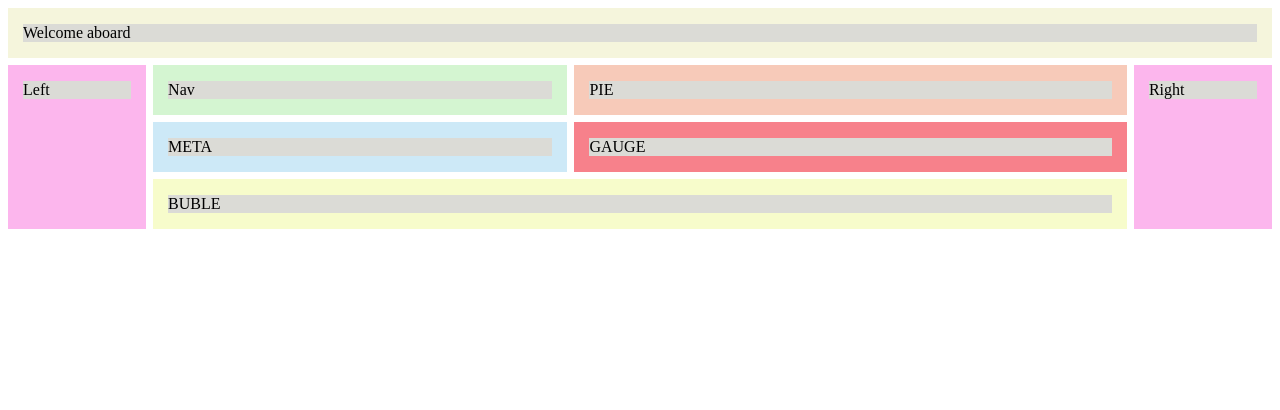
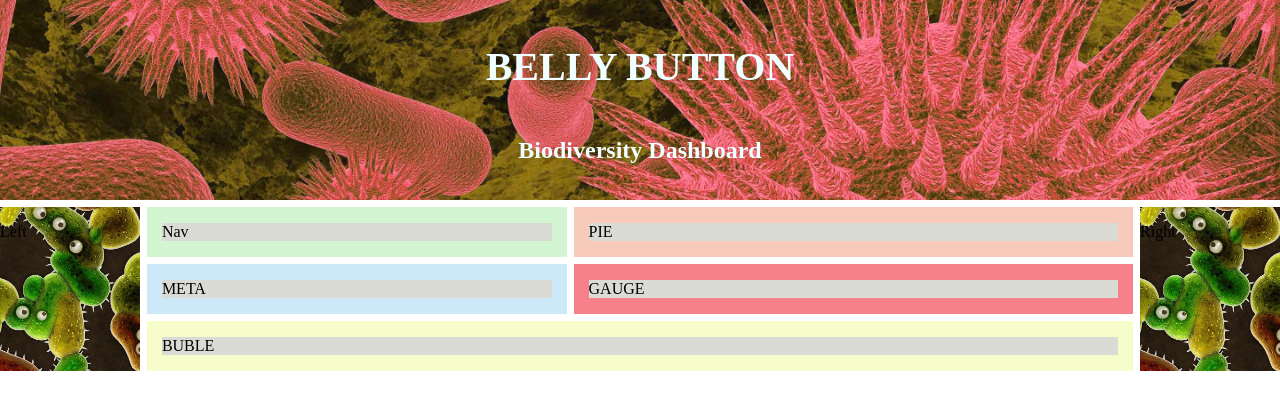
Before and after one commit to Gryazzz/Interactive_dashboard_Flask-JS, a Flask app: template templates/index.html in a window 1280 px wide. Shown: the top 410 px of the page. Run offline with Flask 2, Linux system fonts and the light colour scheme; the template is opened without the code that fills it, so the values that code supplies are empty; some libraries are stand-ins or nearby versions.

Commit message:
template in progress

```diff
--- a/static/styles/main.css
+++ b/static/styles/main.css
@@ -1,18 +1,41 @@
+body {
+    margin: 0;
+    padding: 0;
+}
 
+/* HEADER--------------------------------------------- */
 
 .header {
     grid-area: header;
-    background: beige;
+    display: flex;
+    justify-content: center;
+    align-items: center;
+    flex-direction: column;
+    background: url('../images/header.jpg') center no-repeat;
+    background-size: cover;
+
 }
+
+.header h1, .header h2 {
+    color: azure;
+}
+
+.header h1 {
+    font-size: 40px;
+}
+
+/* SIDEBARS------------------------------------------------- */
 
 .sidebar-left {
     grid-area: sidebar-left;
-    background: rgb(252, 182, 237);
+    background: url('../images/side.jpg') center no-repeat;
+    background-size: cover;
 }
 
 .sidebar-right {
     grid-area: sidebar-right;
-    background: rgb(252, 182, 237);
+    background: url('../images/side.jpg') center no-repeat;
+    background-size: cover;
 }
 
 .navigation {
@@ -44,7 +67,7 @@
     display: grid;
 
     grid-template-columns: 1fr 3fr 4fr 1fr;
-    grid-template-rows: auto;
+    grid-template-rows: 200px auto;
 
     grid-template-areas:
         'header header header header'
@@ -59,7 +82,7 @@
 @media all and (max-width: 880px) {
     .wrapper {
         grid-template-columns: 1fr 2fr;
-        grid-template-rows: auto;
+        grid-template-rows: 150px auto;
         grid-template-areas:
         "header header"
         "navigation pie"
--- a/templates/index.html
+++ b/templates/index.html
@@ -11,19 +11,20 @@
 <body>
     <div class="wrapper">
         <div class="header">
-            <div class="container-border">
-                    <p>Welcome aboard</p>
-            </div>
+
+            <h1>BELLY BUTTON</h1>
+            <h2>Biodiversity Dashboard</h2>
+
         </div>
         <div class="sidebar-left">
-            <div class="container-border">
+
                 <p>Left</p>
-            </div>
+
         </div>
         <div class="sidebar-right">
-            <div class="container-border">
+
                 <p>Right</p>
-            </div>
+
         </div>
         <div class="navigation">
             <div class="container-border">
```
Also changed, not shown: static/images/header.jpg (added), static/images/side.jpg (added).
